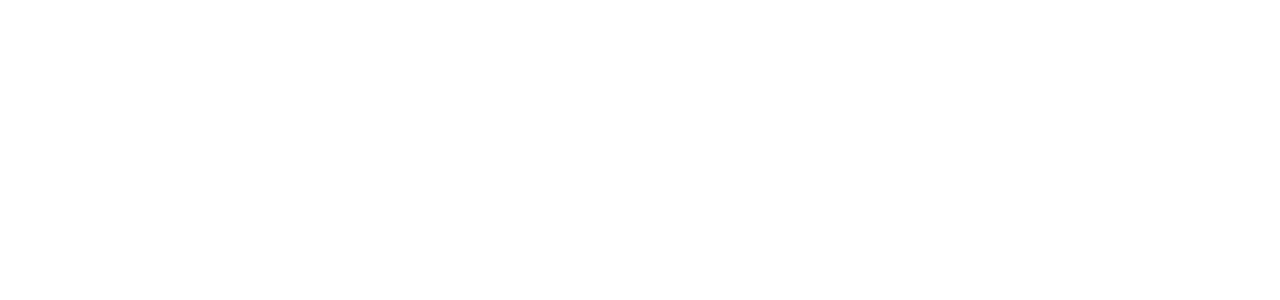
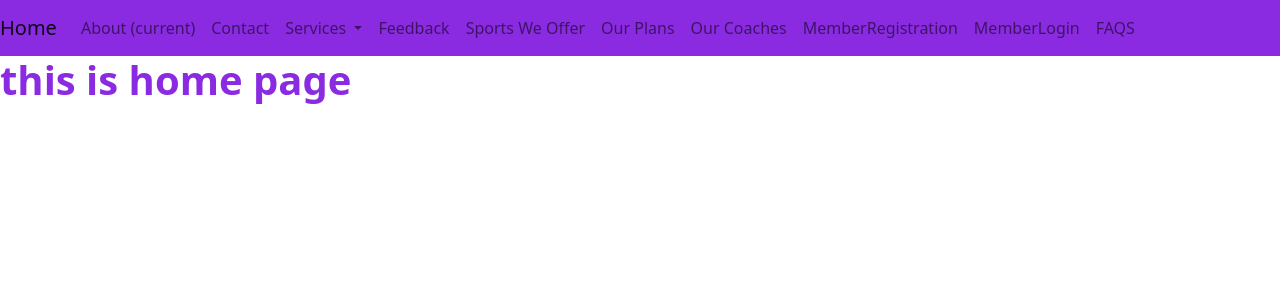
Before and after one commit to anubhutisrivastava312/LifeLine-Portal, a Django app: page / in a window 1280 px wide. Before the commit the part shown is empty. Shown: the top 300 px of the page. Run offline with Django 4.2, Linux system fonts and the light colour scheme.

Commit message:
added home page

```diff
--- a/lifeline/blood_donation/templates/blood_donation/html/basetemplate.html
+++ b/lifeline/blood_donation/templates/blood_donation/html/basetemplate.html
@@ -6,8 +6,9 @@
     <meta name="viewport" content="width=device-width, initial-scale=1.0">
     <title>{%block title%}
 
-        </title>
+
     {%endblock%}
+    </title>
     <style>
         {%block style%}
 
--- a/lifeline/blood_donation/templates/blood_donation/html/home.html
+++ b/lifeline/blood_donation/templates/blood_donation/html/home.html
@@ -8,5 +8,7 @@
 {%endblock%}
 
 {% block content %}
-<h1> this is home page</h1>
+
+<h1 style="color:blueviolet;font-weight:bolder">this is home page</h1>
+
 {%endblock%}
--- a/lifeline/blood_donation/templates/blood_donation/html/navbar.html
+++ b/lifeline/blood_donation/templates/blood_donation/html/navbar.html
@@ -1,37 +1,56 @@
 {%load static%}
-<nav class="navbar navbar-expand-lg bg-light">
-    <div class="container-fluid">
-      <a class="navbar-brand" href="#">Navbar scroll</a>
-      <button class="navbar-toggler" type="button" data-bs-toggle="collapse" data-bs-target="#navbarScroll" aria-controls="navbarScroll" aria-expanded="false" aria-label="Toggle navigation">
+  <!-- navbar starts here-->
+  <nav class="navbar navbar-expand-lg navbar-light " style="background-color:blueviolet;">
+    <a class="navbar-brand" href="{{'/'}}">Home</a>
+    <button class="navbar-toggler" type="button" data-toggle="collapse" data-target="#navbarSupportedContent" aria-controls="navbarSupportedContent" aria-expanded="false" aria-label="Toggle navigation">
       <span class="navbar-toggler-icon"></span>
     </button>
-      <div class="collapse navbar-collapse" id="navbarScroll">
-        <ul class="navbar-nav me-auto my-2 my-lg-0 navbar-nav-scroll" style="--bs-scroll-height: 100px;">
-          <li class="nav-item">
-            <a class="nav-link active" aria-current="page" href="{{'/'}}">Home</a>
+
+    <div class="collapse navbar-collapse" id="navbarSupportedContent">
+      <ul class="navbar-nav mr-auto">
+        <li class="nav-item active">
+          <a class="nav-link" href="#">About <span class="sr-only">(current)</span></a>
         </li>
         <li class="nav-item">
-            <a class="nav-link" href="#">Link</a>
+          <a class="nav-link" href="#">Contact</a>
         </li>
         <li class="nav-item dropdown">
-            <a class="nav-link dropdown-toggle" href="#" role="button" data-bs-toggle="dropdown" aria-expanded="false">
-              Link
+          <a class="nav-link dropdown-toggle" href="#" id="navbarDropdown" role="button" data-toggle="dropdown" aria-haspopup="true" aria-expanded="false">
+            Services
           </a>
-            <ul class="dropdown-menu">
-              <li><a class="dropdown-item" href="#">Action</a></li>
-              <li><a class="dropdown-item" href="#">Another action</a></li>
-              <li><hr class="dropdown-divider"></li>
-              <li><a class="dropdown-item" href="#">Something else here</a></li>
-            </ul>
+          <div class="dropdown-menu" aria-labelledby="navbarDropdown">
+            <a class="dropdown-item" href="#">Cafeteria</a>
+            <a class="dropdown-item" href="#">Gym</a>
+            <a class="dropdown-item" href="#">Library</a>
+
+          </div>
         </li>
         <li class="nav-item">
-            <a class="nav-link disabled">Link</a>
+          <a class="nav-link " href="#">Feedback</a>
+        </li>
+        <li class="nav-item">
+          <a class="nav-link " href="#">Sports We Offer</a>
+        </li>
+        <li class="nav-item">
+          <a class="nav-link " href="#">Our Plans</a>
+        </li>
+        <li class="nav-item">
+          <a class="nav-link " href="#">Our Coaches</a>
+        </li>
+        <li class="nav-item">
+          <a class="nav-link " href="#">MemberRegistration</a>
+        </li>
+        <li class="nav-item">
+          <a class="nav-link " href="#">MemberLogin</a>
+        </li>
+        <li class="nav-item">
+          <a class="nav-link " href="#faqdiv">FAQS</a>
         </li>
       </ul>
-        <form class="d-flex" role="search">
-          <input class="form-control me-2" type="search" placeholder="Search" aria-label="Search">
-          <button class="btn btn-outline-success" type="submit">Search</button>
-        </form>
-      </div>
+      <!-- <form class="form-inline my-2 my-lg-0">
+        <input class="form-control mr-sm-2" type="search" placeholder="Search" aria-label="Search">
+        <button class="btn btn-outline-success my-2 my-sm-0" type="submit">Search</button>
+      </form> -->
     </div>
   </nav>
+  <!--navbar ends here-->
--- a/lifeline/lifeline/urls.py
+++ b/lifeline/lifeline/urls.py
@@ -18,5 +18,5 @@
 
 urlpatterns = [
     path('admin/', admin.site.urls),
-    path('',include('blood_donation.urls')),
+    path("",include('blood_donation.urls')),
 ]
```
Lines whose indentation alone changed are shown as unchanged.
